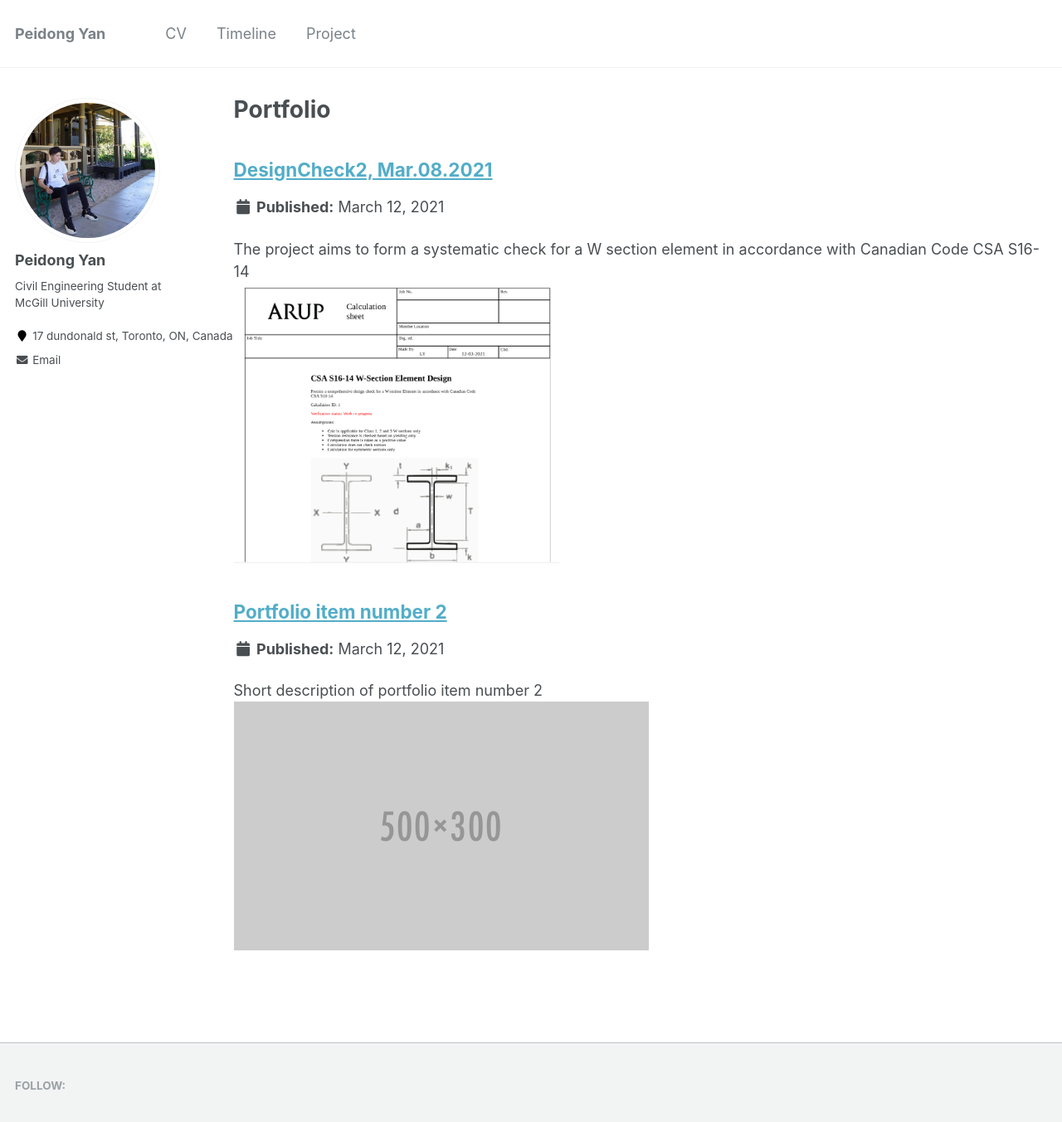
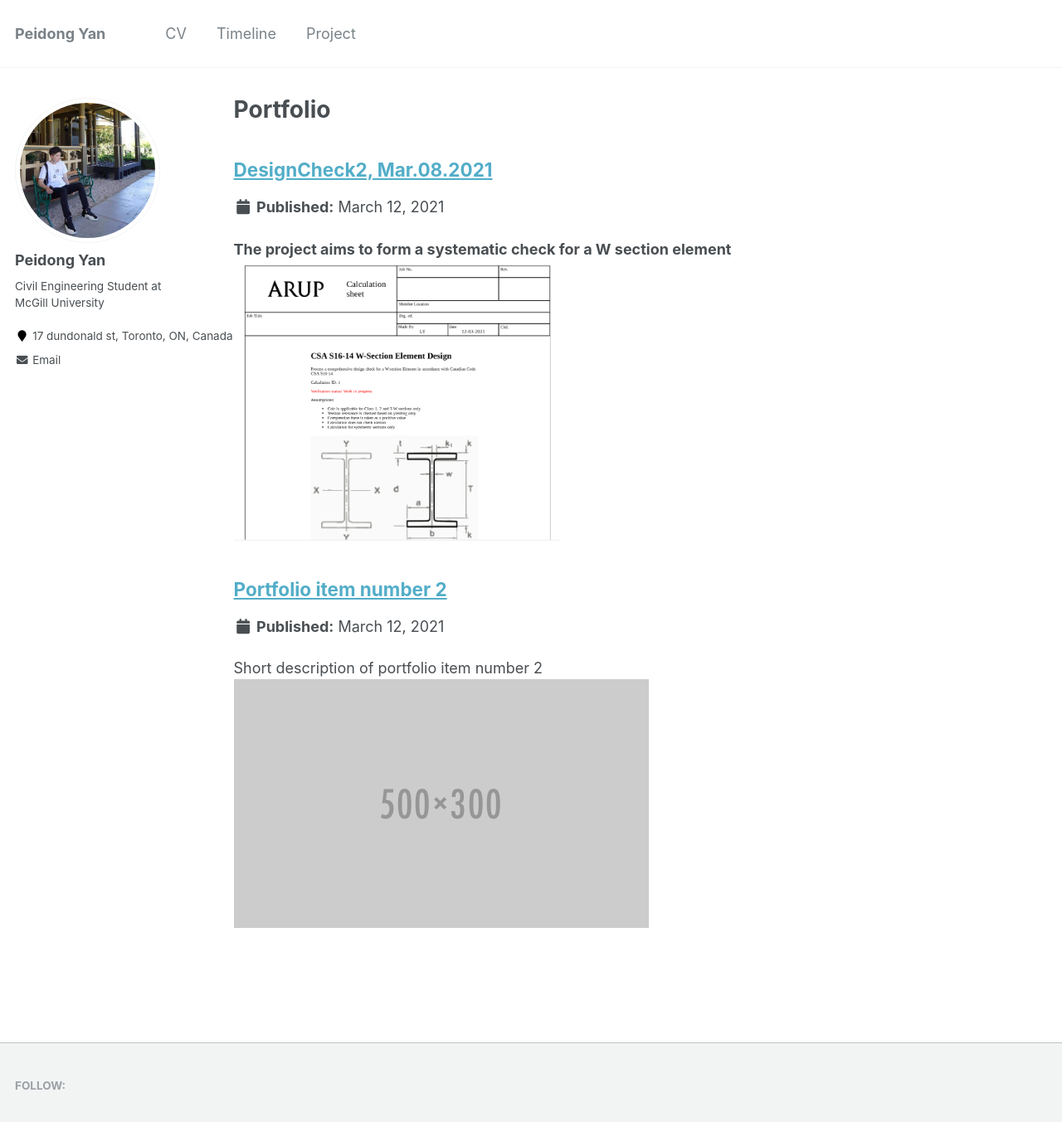
Before and after one commit to LorenYan98/LY.github.io, a Jekyll site: the page built from _pages/portfolio.html, in a window 1280 px wide and 1367 px high. Shown: the top 1353 px of the window at 83% size. Built offline with Jekyll 4.4.1, drawn with Linux system fonts in a browser that asks for light colours.

Commit message:
Update portfolio-1.md

```diff
--- a/_portfolio/portfolio-1.md
+++ b/_portfolio/portfolio-1.md
@@ -1,6 +1,6 @@
 ---
 title: "DesignCheck2, Mar.08.2021"
-excerpt: "The project aims to form a systematic check for a W section element in accordance with Canadian Code CSA S16-14<br/><img src='/LY.github.io/images/designcheck.png' width='40%' height = '40%'>"
+excerpt: "**The project aims to form a systematic check for a W section element**<br/><img src='/LY.github.io/images/designcheck.png' width='40%' height = '40%'>"
 collection: portfolio
 ---
 
```
